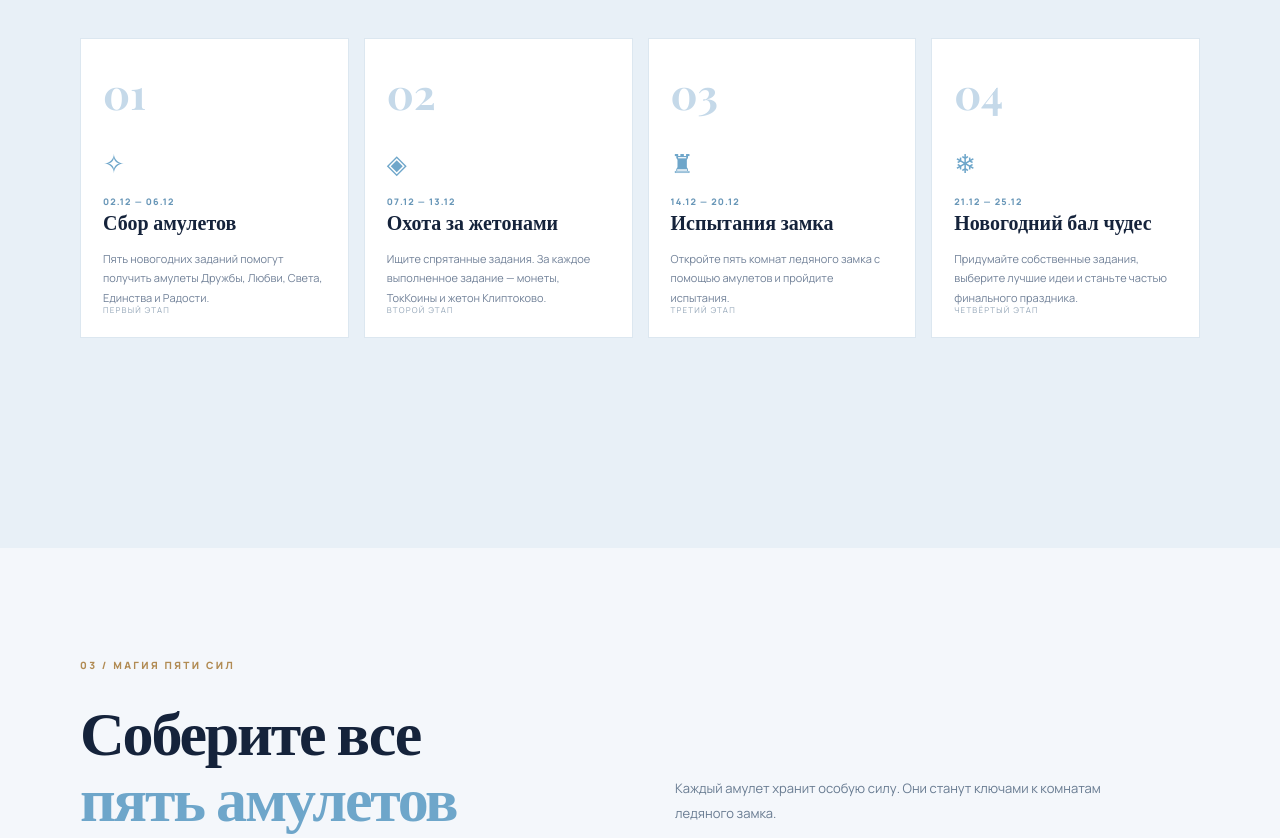
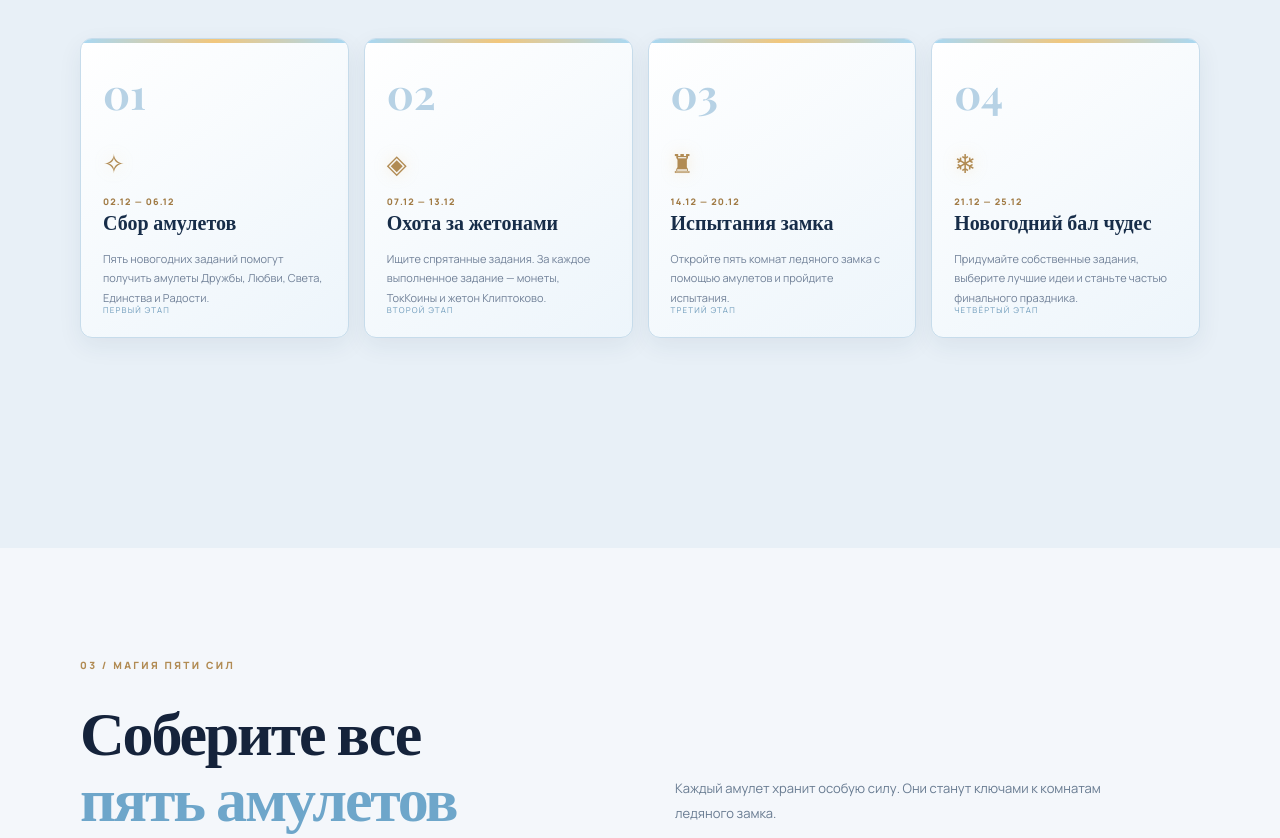
Before and after one commit to NECHAEV-AR/kliptokovo-new-year, a plain HTML site: page index.html in a window 1280 px wide. Shown: the part 1727-2565 px from the top of the page. Drawn offline with nearby package versions, Linux system fonts and the light colour scheme.

Commit message:
Update styles.css

```diff
--- a/styles.css
+++ b/styles.css
@@ -154,3 +154,121 @@
     max-width: 500px;
   }
 }
+
+/* ✨ Сказочные карточки этапов */
+
+.stage-card {
+  background: linear-gradient(145deg, #ffffff, #edf5fb);
+  border: 1px solid #c7dceb;
+  border-radius: 12px;
+  box-shadow: 0 8px 25px rgba(25, 55, 85, .07);
+  overflow: hidden;
+  transition: transform .3s ease, box-shadow .3s ease;
+}
+
+.stage-card::before {
+  content: "";
+  position: absolute;
+  top: 0;
+  left: 0;
+  width: 100%;
+  height: 4px;
+  background: linear-gradient(90deg, #a8d8f4, #f2c77d, #a8d8f4);
+}
+
+.stage-number {
+  color: #b7d2e5;
+}
+
+.stage-icon {
+  color: #b18b53;
+  text-shadow: 0 0 15px rgba(242, 199, 125, .35);
+}
+
+.stage-card h3 {
+  color: #172d49;
+}
+
+.stage-date {
+  color: #a17b45;
+}
+
+.stage-card:hover {
+  transform: translateY(-7px);
+  box-shadow: 0 18px 35px rgba(25, 55, 85, .15);
+  border-color: #e5c78f;
+}
+
+.stage-status {
+  color: #6e9bbb;
+}
+
+@media (max-width: 640px) {
+  .stage-card {
+    border-radius: 10px;
+    box-shadow: 0 5px 16px rgba(25, 55, 85, .08);
+  }
+
+  .stage-card:hover {
+    transform: translateY(-3px);
+  }
+}
+
+/* ✨ Сказочные карточки этапов */
+
+.stage-card {
+  background: linear-gradient(145deg, #ffffff, #edf5fb);
+  border: 1px solid #c7dceb;
+  border-radius: 12px;
+  box-shadow: 0 8px 25px rgba(25, 55, 85, .07);
+  overflow: hidden;
+  transition: transform .3s ease, box-shadow .3s ease;
+}
+
+.stage-card::before {
+  content: "";
+  position: absolute;
+  top: 0;
+  left: 0;
+  width: 100%;
+  height: 4px;
+  background: linear-gradient(90deg, #a8d8f4, #f2c77d, #a8d8f4);
+}
+
+.stage-number {
+  color: #b7d2e5;
+}
+
+.stage-icon {
+  color: #b18b53;
+  text-shadow: 0 0 15px rgba(242, 199, 125, .35);
+}
+
+.stage-card h3 {
+  color: #172d49;
+}
+
+.stage-date {
+  color: #a17b45;
+}
+
+.stage-card:hover {
+  transform: translateY(-7px);
+  box-shadow: 0 18px 35px rgba(25, 55, 85, .15);
+  border-color: #e5c78f;
+}
+
+.stage-status {
+  color: #6e9bbb;
+}
+
+@media (max-width: 640px) {
+  .stage-card {
+    border-radius: 10px;
+    box-shadow: 0 5px 16px rgba(25, 55, 85, .08);
+  }
+
+  .stage-card:hover {
+    transform: translateY(-3px);
+  }
+}
```
